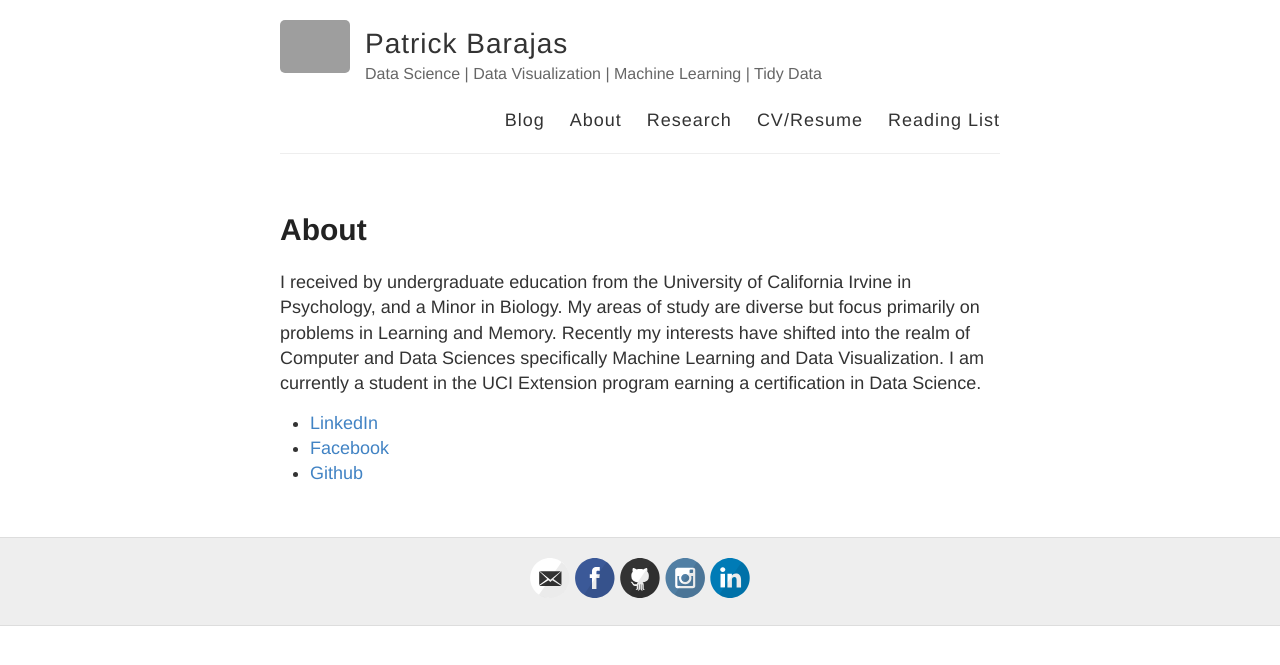
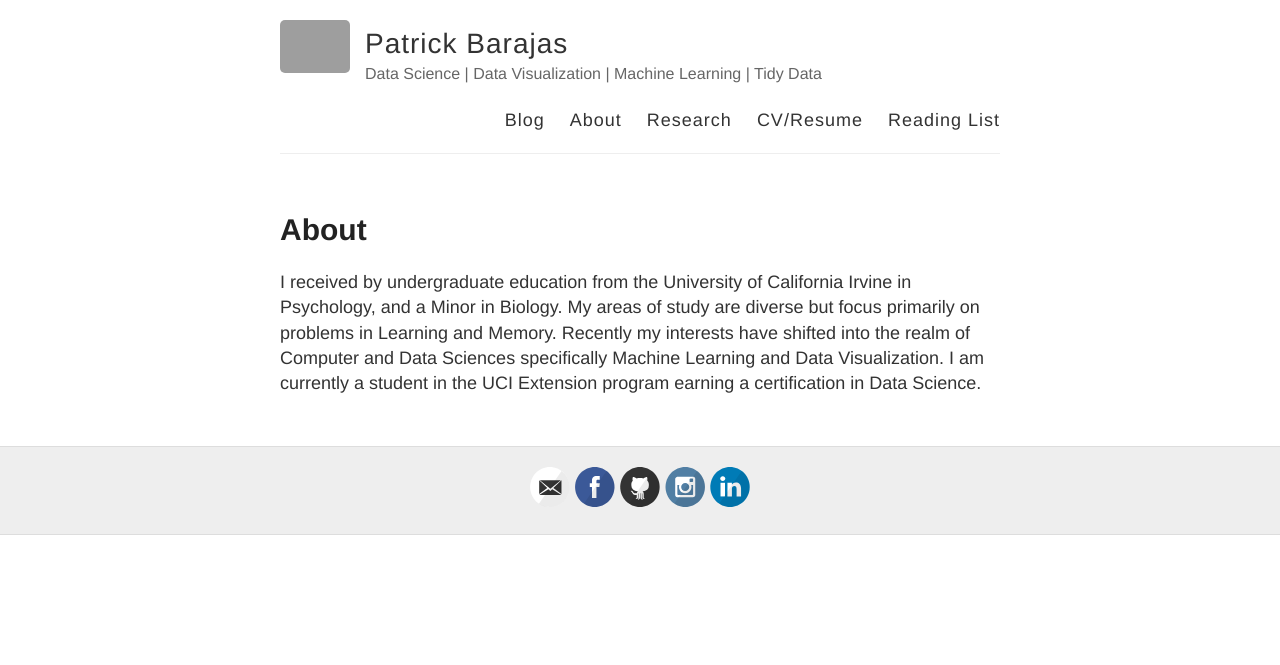
Before and after one commit to barajaspatrick/GithubSite, a Jekyll site: the page built from about.md, in a window 1280 px wide. Shown: the top 665 px of the page. Built offline with Jekyll 4.4.1, drawn with Linux system fonts in a browser that asks for light colours; grey boxes are pictures that could not be loaded.

Commit message:
Update about.md

```diff
--- a/about.md
+++ b/about.md
@@ -5,7 +5,3 @@ permalink: /about/
 ---
 
 I received by undergraduate education from the University of California Irvine in Psychology, and a Minor in Biology. My areas of study are diverse but focus primarily on problems in Learning and Memory. Recently my interests have shifted into the realm of Computer and Data Sciences specifically Machine Learning and Data Visualization. I am currently a student in the UCI Extension program earning a certification in Data Science.
-
-* [LinkedIn](https://www.linkedin.com/in/barajaspatrick/)
-* [Facebook](https://www.facebook.com/patrick.barajas.3)
-* [Github](https://github.com/barajaspatrick)
```
